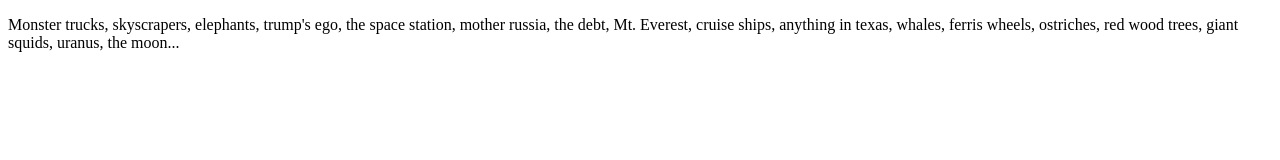
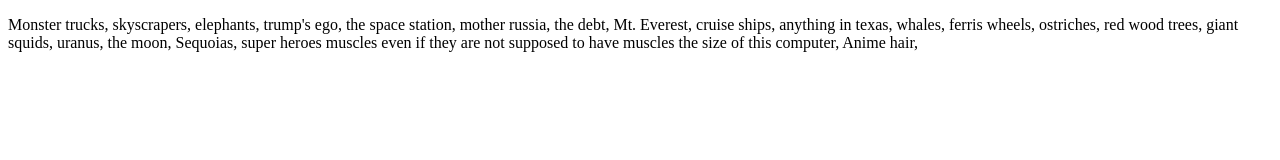
Before and after one commit to leidyb7536/Possible-Project, a plain HTML site: page fileB.html in a window 1280 px wide. Drawn offline with Linux system fonts and the light colour scheme.

Commit message:
Did stuff

```diff
--- a/fileB.html
+++ b/fileB.html
@@ -5,6 +5,7 @@
 </head>
 <body>
 <p>Monster trucks, skyscrapers, elephants, trump's ego, the space station, mother russia, the debt, Mt. Everest, cruise ships,
-anything in texas, whales, ferris wheels, ostriches, red wood trees, giant squids, uranus, the moon...</p>
+anything in texas, whales, ferris wheels, ostriches, red wood trees, giant squids, uranus, the moon, Sequoias, super heroes
+muscles even if they are not supposed to have muscles the size of this computer, Anime hair,
 </body>
 </html>
```
